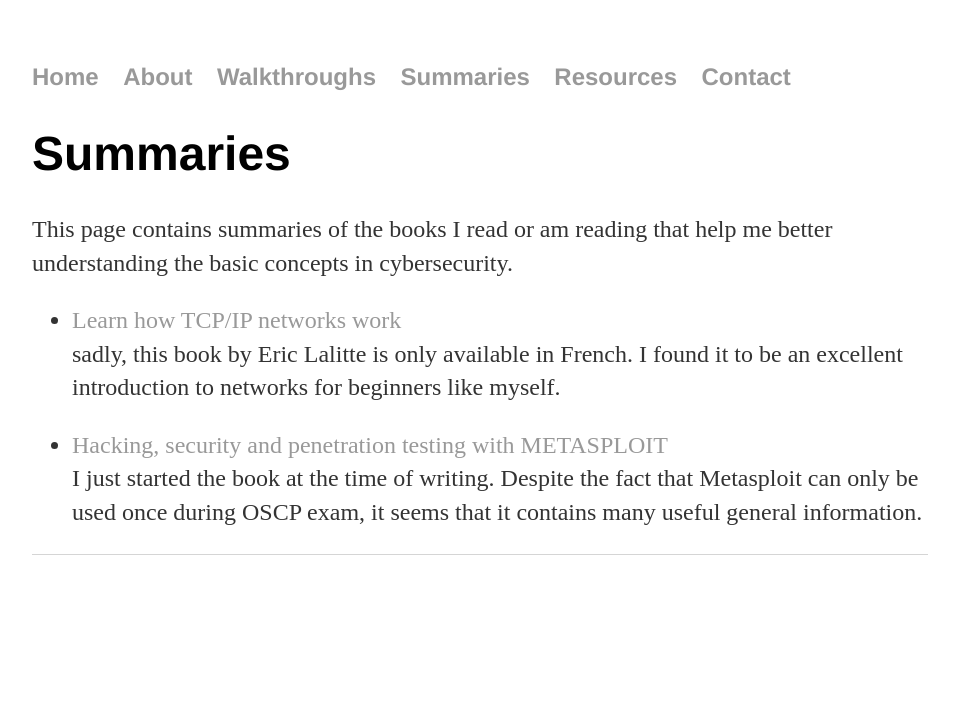
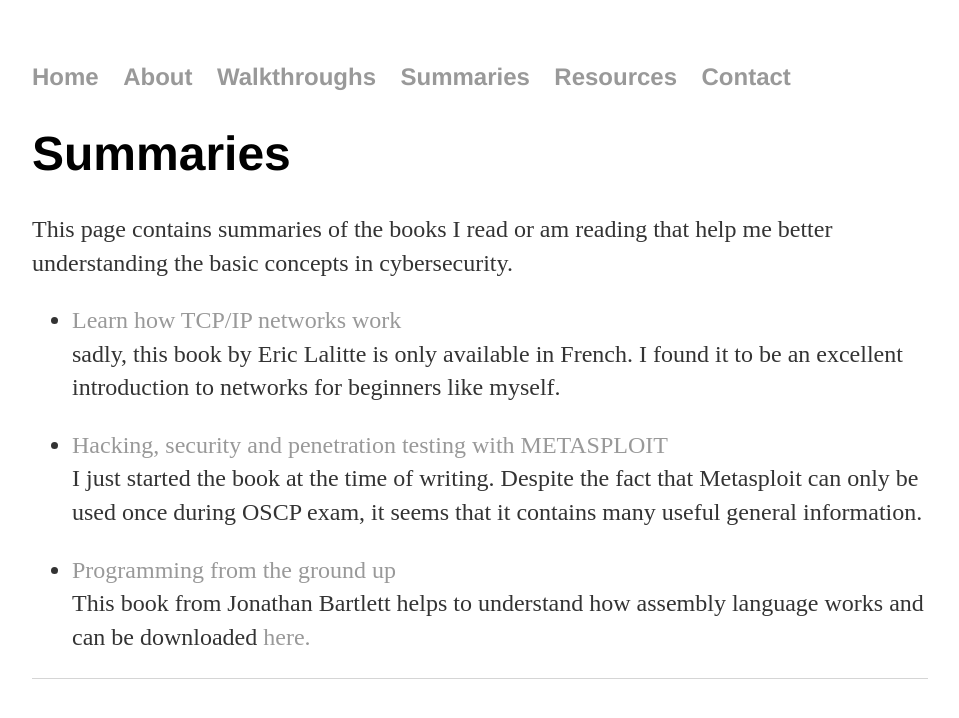
Before and after one commit to jsom1/jsom1.github.io, a Jekyll site: the page built from summaries/index.html, in a window 1280 px wide. Shown: the top 718 px of the page, without its empty margins (160-1119 px from the left). Built offline with Jekyll 4.4.1, drawn with Linux system fonts in a browser that asks for light colours.

Commit message:
Update index.html

```diff
--- a/summaries/index.html
+++ b/summaries/index.html
@@ -16,5 +16,9 @@ title: Summaries
 	<p><li><a href="/_summaries/metasploit">Hacking, security and penetration testing with METASPLOIT</a><br>
 		I just started the book at the time of writing. Despite the fact that Metasploit can only be used once
 		during OSCP exam, it seems that it contains many useful general information.</li></p>
+
+	<p><li><a href="/_summaries/assembly">Programming from the ground up</a><br>
+		This book from Jonathan Bartlett helps to understand how assembly language works and can be downloaded
+		<a href="http://download.savannah.gnu.org/releases/pgubook/"> here.</a></li></p>
 	</ul>
 </div>
```
